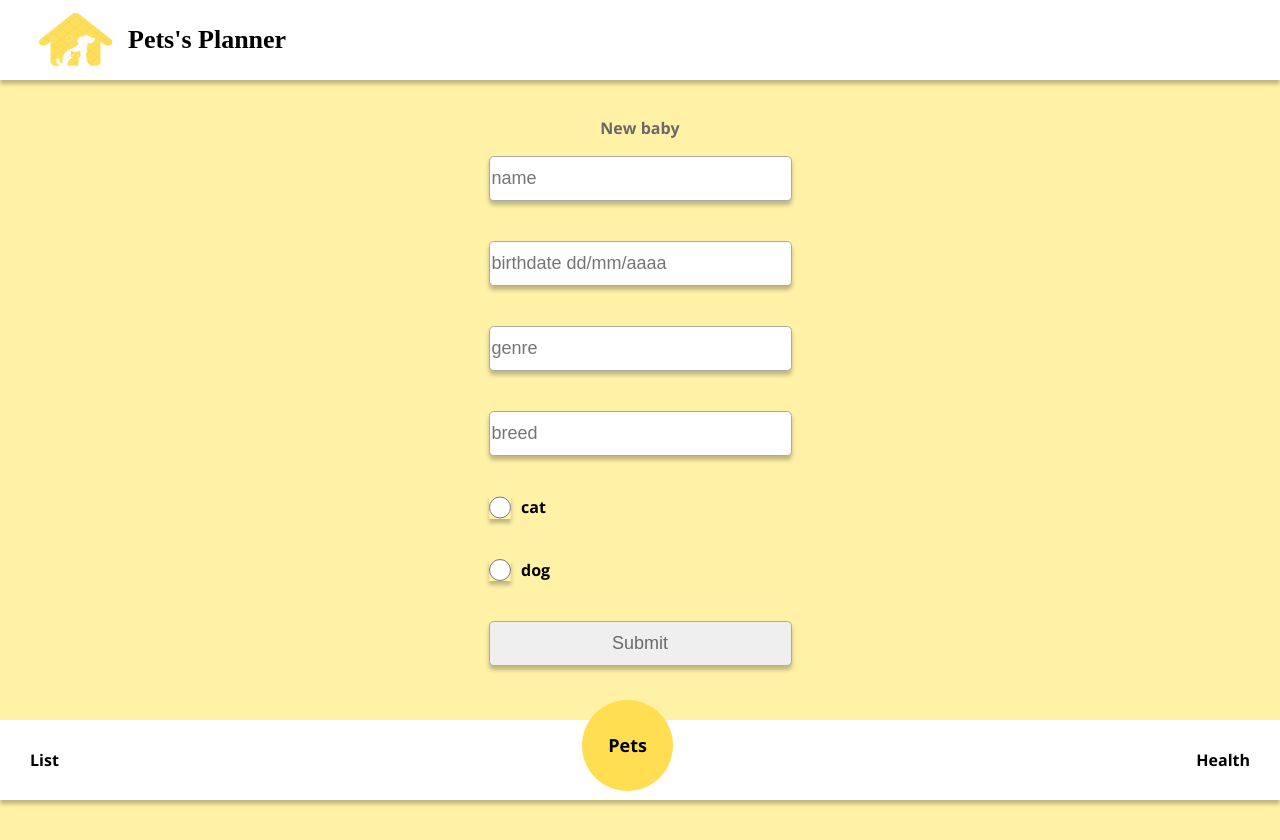
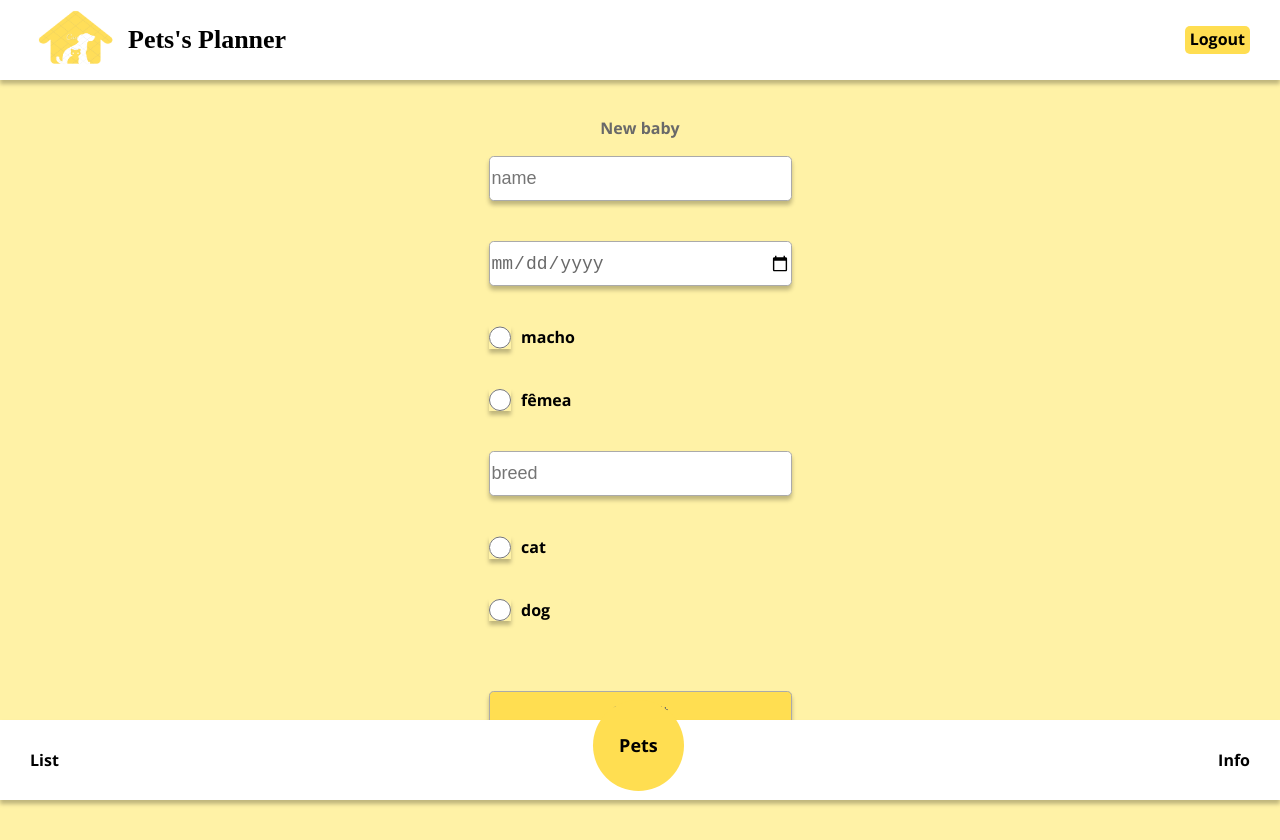
Before and after one commit to JuliannaRkg544/Pets-planner-front, a React (Create React App) app: page /signup-pet in a window 1280 px wide. Built offline with nearby package versions, Linux system fonts and the light colour scheme; a web font is replaced by a local one.

Commit message:
[FIX] adding calendar option

```diff
--- a/package.json
+++ b/package.json
@@ -13,6 +13,7 @@
     "path-browserify": "^1.0.1",
     "react": "^18.2.0",
     "react-dom": "^18.2.0",
+    "react-loader-spinner": "^5.3.4",
     "react-modal": "^3.15.1",
     "react-router": "^6.4.1",
     "react-router-dom": "^6.4.1",
--- a/src/components/Footer.js
+++ b/src/components/Footer.js
@@ -15,7 +15,7 @@ export default function Footer() {
         </Link>
         <Link to={"/health-card"}>
           {" "}
-          <span>Health</span>{" "}
+          <span>Info</span>{" "}
         </Link>
       </div>
     </Bottom>
--- a/src/components/Header.js
+++ b/src/components/Header.js
@@ -1,11 +1,16 @@
 import styled from "styled-components";
 import logo from "../assets/imgs/pets-planner-unname.png";
+import { useNavigate } from "react-router";
 
 export default function Header() {
+  const navigate = useNavigate()
   return (
     <Top>
-      <img src={logo} />
-      <h1>Pets's Planner</h1>
+      <div className="left">
+        <img src={logo} />
+        <h1>Pets's Planner</h1>
+      </div>
+      <span className="rigth" onClick={()=>navigate("/")} >Logout</span>
     </Top>
   );
 }
@@ -20,8 +25,20 @@ const Top = styled.div`
   box-shadow: 0 4px 4px 0 rgba(0, 0, 0, 0.25);
   display: flex;
   padding: 30px;
-  justify-content: start;
   align-items: center;
+  justify-content: space-between;
+  div {
+    display: flex;
+  }
+  span {
+    border: none;
+    background-color: var(--darkcolor);
+    height: 28px;
+    border-radius: 5px;
+    font-weight: 600;
+    cursor: pointer;
+    padding: 5px;
+  }
   h1 {
     font-family: "Atma", cursive;
     font-size: 26px;
--- /dev/null
+++ b/src/components/Loading.js
@@ -0,0 +1,22 @@
+import {ThreeDots} from "react-loader-spinner"
+import styled from "styled-components"
+
+export default function Loading(){
+    return (<Style>
+         <ThreeDots
+         type = "ThreeDots"
+         color ="#FFF"
+         heigth = {28}
+         width={28}
+         timeout = {3000}
+         />
+          </Style>)
+}
+
+const Style = styled.div`
+display: flex;
+justify-content: center;
+align-items: center;
+width: 100%;
+height: 100%;
+`
--- a/src/components/Login.js
+++ b/src/components/Login.js
@@ -5,6 +5,7 @@ import axios from "axios";
 import { Link, useNavigate } from "react-router-dom";
 import { useContext, useState } from "react";
 import UserContext from "../Context/UserContext"
+import Loading from "./Loading";
 
 
 
@@ -14,6 +15,8 @@ export default function Login() {
 
   const [password, setPassword] = useState("");
   const [email, setEmail] = useState("");
+  const [disabled, setDisabled] = useState(false)
+
 
 
   const URL_POST = `${process.env.REACT_APP_API_URL}/login`
@@ -24,6 +27,7 @@ export default function Login() {
 
   function login(event) {
     event.preventDefault();
+    setDisabled(true)
 
     axios
       .post(URL_POST, body)
@@ -38,6 +42,7 @@ export default function Login() {
       .catch((err) => {
         console.log("deu erro", err.response);
         alert(err.response.statusText);
+        setDisabled(false)
       });
   }
 
@@ -59,7 +64,7 @@ export default function Login() {
           value={password}
           onChange={(e) => setPassword(e.target.value)}
         ></input>
-        <button onClick={login}> Entrar</button>
+        <button onClick={login} >{disabled? <Loading/> : "Entrar"} </button>
         <Link to={"/logup"}>
           <span>Não tem conta? Cadastre-se</span>
         </Link>
--- a/src/components/Logup.js
+++ b/src/components/Logup.js
@@ -4,6 +4,7 @@ import Container, { Rigth } from "../styledComponents/Container";
 import axios from "axios";
 import { Link, useNavigate } from "react-router-dom";
 import { useState } from "react";
+import Loading from "./Loading"
 
 export default function Logup() {
   const navigate = useNavigate();
@@ -12,6 +13,7 @@ export default function Logup() {
   const [password, setPassword] = useState("");
   const [name, setName] = useState("");
   const [passwordConfirmation, setpasswordConfirmation] = useState("");
+  const [disabled, setDisabled] = useState(false)
 
   const body = {
     name: name,
@@ -22,6 +24,7 @@ export default function Logup() {
 
   function logup(event) {
     event.preventDefault();
+    setDisabled(true)
 
     axios
       .post(URL_POST, body)
@@ -33,6 +36,7 @@ export default function Logup() {
       .catch((error) => {
         console.log(error.response);
         alert(error.response.data[0].message);
+        setDisabled(false)
       });
   }
 
@@ -67,7 +71,7 @@ export default function Logup() {
           value={passwordConfirmation}
           onChange={(e) => setpasswordConfirmation(e.target.value)}
         ></input>
-        <button onClick={logup}> Cadastrar</button>
+        <button onClick={logup}> {disabled? <Loading/> : "Cadastrar"} </button>
         <Link to={"/"}>
           {" "}
           <span>Já tem uma conta? Faça login</span>
--- a/src/components/ModalDate.js
+++ b/src/components/ModalDate.js
@@ -8,7 +8,7 @@ export default function ModalDate({ modal, setModal, URL, disabledRadio, setDisa
   const [date, setDate] = useState("");
   const token = localStorage.getItem("token");
 
-  const body = {date}
+  const body = {date:date.split("-").reverse().join("/")}
   const config = {
     headers: {
       Authorization: `Bearer ${token}`,
@@ -24,6 +24,7 @@ export default function ModalDate({ modal, setModal, URL, disabledRadio, setDisa
       .then((response) => {
         console.log("data date modal ",response.data);
         setModal(false);
+        console.log(date)
         setDisabledRadio(!disabledRadio)
       })
       .catch((e) => {
@@ -36,7 +37,7 @@ export default function ModalDate({ modal, setModal, URL, disabledRadio, setDisa
     <Modal isOpen={modal} onRequestClose={isModalOpen} style={customStyles}>
       <ModalStyle>
         <input
-          type="text"
+          type="date"
           value={date}
           placeholder="dd/mm/aaaa"
           onChange={(e) => {
--- a/src/components/SignupPet.js
+++ b/src/components/SignupPet.js
@@ -2,8 +2,10 @@ import axios from "axios";
 import { useState } from "react";
 import { useNavigate } from "react-router";
 import Input from "../styledComponents/Inputs";
+import Button from "../styledComponents/SubmmitButton";
 import Footer from "./Footer";
 import Header from "./Header";
+import Loading from "./Loading";
 
 export default function SignupPet() {
   const [name, setName] = useState("");
@@ -12,11 +14,14 @@ export default function SignupPet() {
   const [breed, setBreed] = useState("");
   const [cat, setCat] = useState(false);
   const [dog, setDog] = useState(false);
-  const token = localStorage.getItem("token")
+  const [input1,setInput1] = useState(false)
+  const [input2,setInput2] = useState(false)
+  const token = localStorage.getItem("token");
+  const [disabled, setDisabled] = useState(false);
 
   const navigate = useNavigate();
 
-  const URL = `${process.env.REACT_APP_API_URL}/pet/new`
+  const URL = `${process.env.REACT_APP_API_URL}/pet/new`;
 
   const config = {
     headers: {
@@ -25,14 +30,15 @@ export default function SignupPet() {
   };
   const body = {
     name,
-    birthdate,
+    birthdate: birthdate.split("-").reverse().join("/"),
     genre,
     breed,
-    isCat:cat,
-    isDog:dog
+    isCat: cat,
+    isDog: dog,
   };
 
   function submmit(event) {
+    setDisabled(true);
     event.preventDefault();
     axios
       .post(URL, body, config)
@@ -44,9 +50,9 @@ export default function SignupPet() {
       .catch((error) => {
         console.log(error.response);
         alert(error.response.data[0].message);
+        setDisabled(false);
       });
   }
-
 
   return (
     <>
@@ -64,62 +70,82 @@ export default function SignupPet() {
           ></input>
           <input
             required
-            type="text"
-            placeholder="birthdate dd/mm/aaaa"
+            type="date"
+            placeholder="dd/mm/aaaa"
             value={birthdate}
             onChange={(e) => setBirthdate(e.target.value)}
           ></input>
+          <label for="genre" >
+            <input
+              required
+              type="radio"
+              name="genre"
+              id="genre"
+              value={input1}
+              className="radio-input"
+              onClick={() => {
+                setGenre("Macho");
+              }}
+            ></input>
+            macho
+          </label>
+          <label for="genre" >
+            <input
+              required
+              id="genre"
+              value={input2}
+              type="radio"
+              name="genre"
+              className="radio-input"
+              onClick={() => {
+                setGenre("Fêmea");
+              }}
+            ></input>
+            fêmea
+          </label>
           <input
             required
             type="text"
-            placeholder="genre"
-            value={genre}
-            onChange={(e) => setGenre(e.target.value)}
-          ></input>
-          <input
-            required
-            type="text"
+
             placeholder="breed"
             value={breed}
             onChange={(e) => setBreed(e.target.value)}
           ></input>
-          <label for="radioCat">
+          <label for = "nature" >
             <input
               required
               type="radio"
-              name="pet"
+              name="nature"
               value={cat}
-              id="radioCat"
+              id = "nature"
               className="radio-input"
               onClick={() => {
                 setCat(true);
                 setDog(false);
-                console.log("cat ", cat, "dog ", dog)
               }}
             ></input>
             cat
           </label>
-          <label for="radioDog">
+          <label for="nature" >
             <input
               required
-              id="radioDog"
+              id="nature"
               type="radio"
-              name="pet"
+              name="nature"
               value={dog}
               className="radio-input"
               onClick={() => {
                 setDog(true);
                 setCat(false);
-                console.log("dog",dog, "cat", cat);
               }}
             ></input>
             dog
           </label>
+          <Button>
 
-
-          <input type="submit"></input>
+            <input type="submit" ></input>
+          </Button>
         </form>
-
       </Input>
       <Footer />
     </>
--- a/src/components/ToDoList.js
+++ b/src/components/ToDoList.js
@@ -66,7 +66,10 @@ export default function ToDoList() {
           {tasks.map((task, index) => {
             return !task.done ? (
               <div className="single-task">
-                 <p>{task.description}</p>
+                  <p onClick={() => riskTask(index, task.id)}>
+                  {task.description}
+                  </p>
+
                <div className="buttons">
                <span  className="mark-underline"
                   onClick={() => {
--- a/src/styledComponents/SubmmitButton.js
+++ b/src/styledComponents/SubmmitButton.js
@@ -6,7 +6,7 @@ export default function Button({ children }) {
 
 const Style = styled.div`
 margin-top: 30px;
-  span {
+  span,input {
     width: 220px;
     height: 60px;
     background-color: var(--darkcolor);
```
Also changed, not shown: 1 other file (tests, documents, lock files or other folders).
